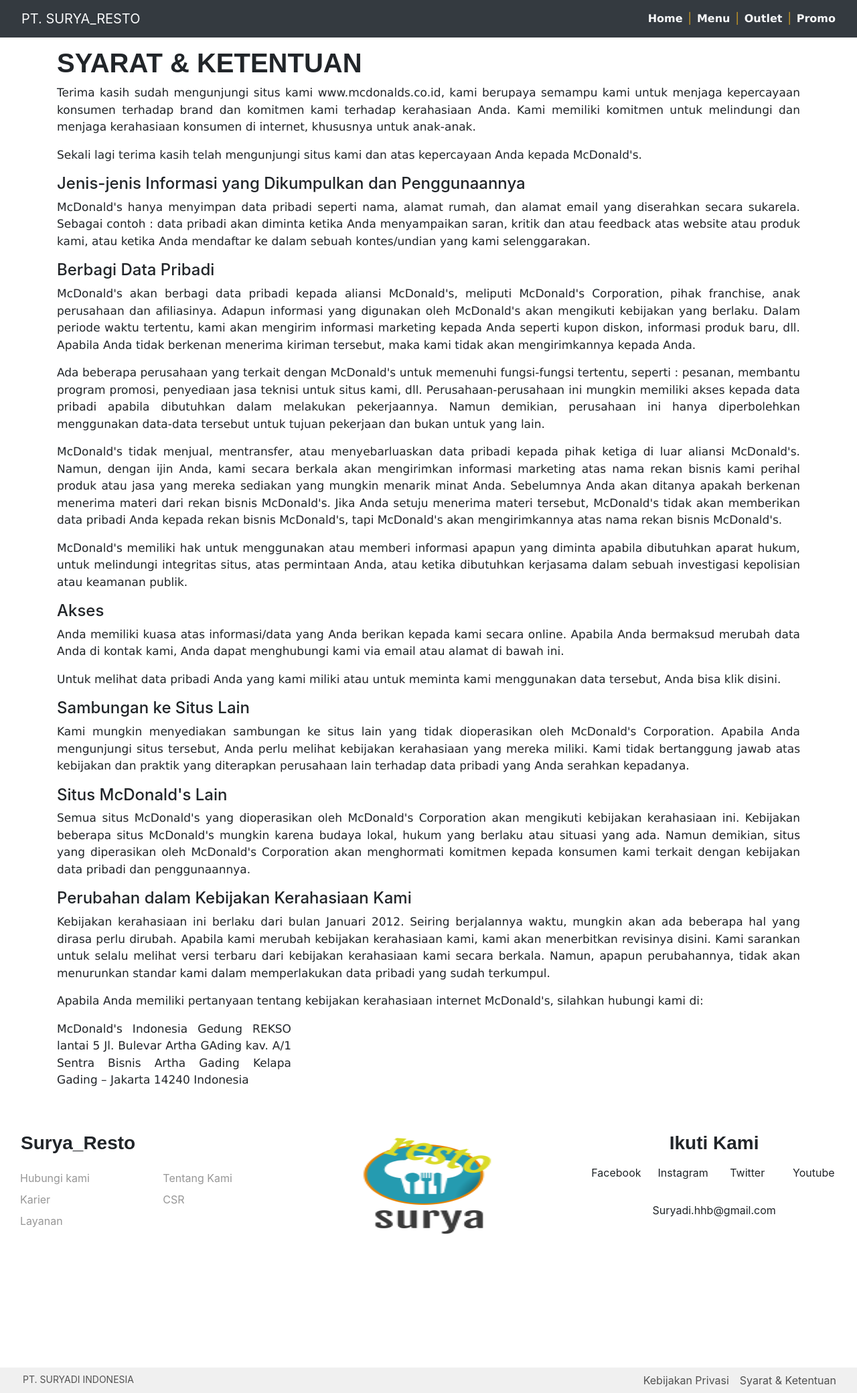
After one commit to suryadi445/company_profile, a CodeIgniter app: page /company_profile/home/kebijakan in a window 1280 px wide. The commit adds this page. Shown: the whole page at 67% size. Run offline with CodeIgniter, Linux system fonts and the light colour scheme; some libraries are stand-ins or nearby versions.

Commit message:
membuat file kebijakan.php dan snk.php  dan membuat  view kebijakan dan snk

```diff
--- a/application/controllers/Home.php
+++ b/application/controllers/Home.php
@@ -56,4 +56,22 @@
         $this->load->view('footer/layanan');
         $this->load->view('templates/footer');
     }
+
+    public function kebijakan()
+    {
+        $data['judul'] = 'Privacy Police';
+        $this->load->view('templates/header', $data);
+        $this->load->view('templates/navbar', $data);
+        $this->load->view('footer/kebijakan');
+        $this->load->view('templates/footer');
+    }
+
+    public function snk()
+    {
+        $data['judul'] = 'Terms Conditions';
+        $this->load->view('templates/header', $data);
+        $this->load->view('templates/navbar', $data);
+        $this->load->view('footer/snk');
+        $this->load->view('templates/footer');
+    }
 }
--- /dev/null
+++ b/application/views/footer/kebijakan.php
@@ -0,0 +1,52 @@
+<section id="snk">
+    <div class="container">
+        <div class="row">
+            <div class="col-lg-12">
+                <h1>SYARAT & KETENTUAN</h1>
+            </div>
+        </div>
+        <div class="row">
+            <div class="col-lg-12">
+                <p>Terima kasih sudah mengunjungi situs kami www.mcdonalds.co.id, kami berupaya semampu kami untuk menjaga kepercayaan konsumen terhadap brand dan komitmen kami terhadap kerahasiaan Anda. Kami memiliki komitmen untuk melindungi dan menjaga kerahasiaan konsumen di internet, khususnya untuk anak-anak.</p>
+                <p>Sekali lagi terima kasih telah mengunjungi situs kami dan atas kepercayaan Anda kepada McDonald's.
+                </p>
+                <h4>Jenis-jenis Informasi yang Dikumpulkan dan Penggunaannya</h4>
+                <p>McDonald's hanya menyimpan data pribadi seperti nama, alamat rumah, dan alamat email yang diserahkan secara sukarela. Sebagai contoh : data pribadi akan diminta ketika Anda menyampaikan saran, kritik dan atau feedback atas website atau produk kami, atau ketika Anda mendaftar ke dalam sebuah kontes/undian yang kami selenggarakan.</p>
+                <h4>Berbagi Data Pribadi</h4>
+                <p>McDonald's akan berbagi data pribadi kepada aliansi McDonald's, meliputi McDonald's Corporation, pihak franchise, anak perusahaan dan afiliasinya. Adapun informasi yang digunakan oleh McDonald's akan mengikuti kebijakan yang berlaku. Dalam periode waktu tertentu, kami akan mengirim informasi marketing kepada Anda seperti kupon diskon, informasi produk baru, dll. Apabila Anda tidak berkenan menerima kiriman tersebut, maka kami tidak akan mengirimkannya kepada Anda.</p>
+
+                <p>Ada beberapa perusahaan yang terkait dengan McDonald's untuk memenuhi fungsi-fungsi tertentu, seperti : pesanan, membantu program promosi, penyediaan jasa teknisi untuk situs kami, dll. Perusahaan-perusahaan ini mungkin memiliki akses kepada data pribadi apabila dibutuhkan dalam melakukan pekerjaannya. Namun demikian, perusahaan ini hanya diperbolehkan menggunakan data-data tersebut untuk tujuan pekerjaan dan bukan untuk yang lain.</p>
+
+                <p>McDonald's tidak menjual, mentransfer, atau menyebarluaskan data pribadi kepada pihak ketiga di luar aliansi McDonald's. Namun, dengan ijin Anda, kami secara berkala akan mengirimkan informasi marketing atas nama rekan bisnis kami perihal produk atau jasa yang mereka sediakan yang mungkin menarik minat Anda. Sebelumnya Anda akan ditanya apakah berkenan menerima materi dari rekan bisnis McDonald's. Jika Anda setuju menerima materi tersebut, McDonald's tidak akan memberikan data pribadi Anda kepada rekan bisnis McDonald's, tapi McDonald's akan mengirimkannya atas nama rekan bisnis McDonald's.</p>
+
+                <p>McDonald's memiliki hak untuk menggunakan atau memberi informasi apapun yang diminta apabila dibutuhkan aparat hukum, untuk melindungi integritas situs, atas permintaan Anda, atau ketika dibutuhkan kerjasama dalam sebuah investigasi kepolisian atau keamanan publik.</p>
+
+                <h4>Akses</h4>
+                <p>Anda memiliki kuasa atas informasi/data yang Anda berikan kepada kami secara online. Apabila Anda bermaksud merubah data Anda di kontak kami, Anda dapat menghubungi kami via email atau alamat di bawah ini.</p>
+
+                <p>Untuk melihat data pribadi Anda yang kami miliki atau untuk meminta kami menggunakan data tersebut, Anda bisa klik disini.</p>
+
+                <h4>Sambungan ke Situs Lain </h4>
+                <p>Kami mungkin menyediakan sambungan ke situs lain yang tidak dioperasikan oleh McDonald's Corporation. Apabila Anda mengunjungi situs tersebut, Anda perlu melihat kebijakan kerahasiaan yang mereka miliki. Kami tidak bertanggung jawab atas kebijakan dan praktik yang diterapkan perusahaan lain terhadap data pribadi yang Anda serahkan kepadanya.</p>
+
+                <h4>Situs McDonald's Lain</h4>
+                <p>Semua situs McDonald's yang dioperasikan oleh McDonald's Corporation akan mengikuti kebijakan kerahasiaan ini. Kebijakan beberapa situs McDonald's mungkin karena budaya lokal, hukum yang berlaku atau situasi yang ada. Namun demikian, situs yang diperasikan oleh McDonald's Corporation akan menghormati komitmen kepada konsumen kami terkait dengan kebijakan data pribadi dan penggunaannya.</p>
+
+                <h4>Perubahan dalam Kebijakan Kerahasiaan Kami</h4>
+                <p>Kebijakan kerahasiaan ini berlaku dari bulan Januari 2012. Seiring berjalannya waktu, mungkin akan ada beberapa hal yang dirasa perlu dirubah. Apabila kami merubah kebijakan kerahasiaan kami, kami akan menerbitkan revisinya disini. Kami sarankan untuk selalu melihat versi terbaru dari kebijakan kerahasiaan kami secara berkala. Namun, apapun perubahannya, tidak akan menurunkan standar kami dalam memperlakukan data pribadi yang sudah terkumpul.</p>
+
+                <p>Apabila Anda memiliki pertanyaan tentang kebijakan kerahasiaan internet McDonald's, silahkan hubungi kami di:</p>
+            </div>
+        </div>
+        <div class="row">
+            <div class="col-lg-4">
+                <p>McDonald's Indonesia
+                    Gedung REKSO lantai 5
+                    Jl. Bulevar Artha GAding kav. A/1
+                    Sentra Bisnis Artha Gading
+                    Kelapa Gading – Jakarta 14240
+                    Indonesia</p>
+            </div>
+        </div>
+    </div>
+</section>
--- a/application/views/home/index.php
+++ b/application/views/home/index.php
@@ -293,7 +293,7 @@
                     <div class="container-fluid">
                         <div class="row">
                             <div class="col-lg-6">
-                                <img src="<?= base_url('assets/image/biru.jpg') ?>" class="gambar_rekomendasi card-img-top" alt="gambar rekomendasi">
+                                <img src="<?= base_url('assets/image/hello.jpg') ?>" class="gambar_rekomendasi card-img-top" alt="gambar rekomendasi">
                             </div>
                             <div class="col-lg-6 ml-auto">
                                 <h3 id="harga_modal">Rp. 30.000,-</h3>
--- a/application/views/menu/index.php
+++ b/application/views/menu/index.php
@@ -322,7 +322,7 @@
                     <div class="container-fluid">
                         <div class="row">
                             <div class="col-lg-6">
-                                <img src="<?= base_url('assets/image/office.jpg') ?>" class="gambar_menu card-img-top" alt="gambar minuman">
+                                <img src="<?= base_url('assets/image/hello.jpg') ?>" class="gambar_menu card-img-top" alt="gambar minuman">
                             </div>
                             <div class="col-lg-6 ml-auto">
                                 <h3 id="harga_modal">Rp. 30.000,-</h3>
--- a/application/views/outlet/index.php
+++ b/application/views/outlet/index.php
@@ -24,8 +24,7 @@
                 <div class="row">
                     <div class="col-lg-2"></div>
                     <div class="col-lg-8 shadow p-3 mb-5 bg-white rounded">
-                        <iframe src="https://www.google.com/maps/embed?pb=!1m18!1m12!1m3!1d3966.666466960686!2d106.82496411430981!3d-6.175387062231808!2m3!1f0!2f0!3f0!3m2!1i1024!2i768!4f13.1!3m3!1m2!1s0x2e69f5d2e764b12d%3A0x3d2ad6e1e0e9bcc8!2sMonumen%20Nasional!5e0!3m2!1sid!2sid!4v1619936142366!5m2!1sid!2sid" width="850" height="450" style="border:0;" allowfullscreen="" loading="lazy" class="mt-2 mb-2"></iframe>
-
+                        <iframe src="https://www.google.com/maps/embed?pb=!1m18!1m12!1m3!1d3966.666466960686!2d106.82496411430981!3d-6.175387062231808!2m3!1f0!2f0!3f0!3m2!1i1024!2i768!4f13.1!3m3!1m2!1s0x2e69f5d2e764b12d%3A0x3d2ad6e1e0e9bcc8!2sMonumen%20Nasional!5e0!3m2!1sid!2sid!4v1619936142366!5m2!1sid!2sid" width="100%" height="450" style="border:0;" allowfullscreen="" loading="lazy" class="mt-2 mb-2"></iframe>
                     </div>
                     <div class="col-lg-2"></div>
                 </div>
--- a/application/views/templates/footer.php
+++ b/application/views/templates/footer.php
@@ -108,8 +108,8 @@
                     <div class="col-lg-6">
                         <div class="container">
                             <div class="row float-right">
-                                <a href="" class="mr-3" id="kebijakan">Kebijakan Privasi</a>
-                                <a href="" class="mr-3" id="syarat">Syarat & Ketentuan</a>
+                                <a href="<?= base_url('home/kebijakan') ?>" class="mr-3" id="kebijakan">Kebijakan Privasi</a>
+                                <a href="<?= base_url('home/snk') ?>" class="mr-3" id="syarat">Syarat & Ketentuan</a>
                             </div>
                         </div>
                     </div>
@@ -120,40 +120,19 @@
 </footer>
 
 
-
-
-
-
-
-
-
-
-
-
 <!-- Option 1: jQuery and Bootstrap Bundle (includes Popper) -->
 <script src="https://code.jquery.com/jquery-3.5.1.slim.min.js" integrity="sha384-DfXdz2htPH0lsSSs5nCTpuj/zy4C+OGpamoFVy38MVBnE+IbbVYUew+OrCXaRkfj" crossorigin="anonymous"></script>
 <script src="https://cdn.jsdelivr.net/npm/bootstrap@4.5.3/dist/js/bootstrap.bundle.min.js" integrity="sha384-ho+j7jyWK8fNQe+A12Hb8AhRq26LrZ/JpcUGGOn+Y7RsweNrtN/tE3MoK7ZeZDyx" crossorigin="anonymous"></script>
 
 <!-- jquery -->
 <script src="https://cdnjs.cloudflare.com/ajax/libs/jquery/3.6.0/jquery.min.js" integrity="sha512-894YE6QWD5I59HgZOGReFYm4dnWc1Qt5NtvYSaNcOP+u1T9qYdvdihz0PPSiiqn/+/3e7Jo4EaG7TubfWGUrMQ==" crossorigin="anonymous"></script>
+<!-- aos library -->
+<script src="https://unpkg.com/aos@next/dist/aos.js"></script>
+<script>
+    AOS.init();
+</script>
 <!-- sweetalert -->
 <script src="//cdn.jsdelivr.net/npm/sweetalert2@10"></script>
-
-<!-- <script>
-    $(document).ready(function() {
-        Swal.fire({
-            title: 'SELAMAT DATANG DI PT. WEBSOLUTION',
-            allowOutsideClick: false,
-            width: 1200,
-            padding: '3em',
-            background: 'url(assets/image/sepeda.jpg)',
-            confirmButtonText: 'Klik untuk melanjutkan',
-            backdrop: `
-    rgba(0,0,123,0.4)
-  `
-        })
-    })
-</script> -->
 </body>
 
 </html>
--- a/application/views/templates/header.php
+++ b/application/views/templates/header.php
@@ -8,6 +8,9 @@
 
     <!-- Bootstrap CSS -->
     <link rel="stylesheet" href="https://cdn.jsdelivr.net/npm/bootstrap@4.5.3/dist/css/bootstrap.min.css" integrity="sha384-TX8t27EcRE3e/ihU7zmQxVncDAy5uIKz4rEkgIXeMed4M0jlfIDPvg6uqKI2xXr2" crossorigin="anonymous">
+    <!-- aos library -->
+    <link rel="stylesheet" href="https://unpkg.com/aos@next/dist/aos.css" />
+
     <!-- css external -->
     <link rel="stylesheet" href="<?= base_url('') ?>assets/css/style.css">
     <!-- fontawesome -->
--- a/assets/css/style.css
+++ b/assets/css/style.css
@@ -580,3 +580,23 @@
 }
 
 /* akhir halaman layanan */
+
+
+/* halaman snk */
+#snk {
+	margin-top: 70px;
+}
+
+#snk h1,
+h3 {
+	font-family: Arial, Helvetica, sans-serif;
+	font-weight: bold;
+}
+
+#snk p {
+	font-size: 17px;
+	text-align: justify;
+	font-family: Verdana, Geneva, Tahoma, sans-serif;
+}
+
+/* akhir halaman snk */
```
Also changed, not shown: application/views/footer/snk.php (added, +52 -0 lines).
